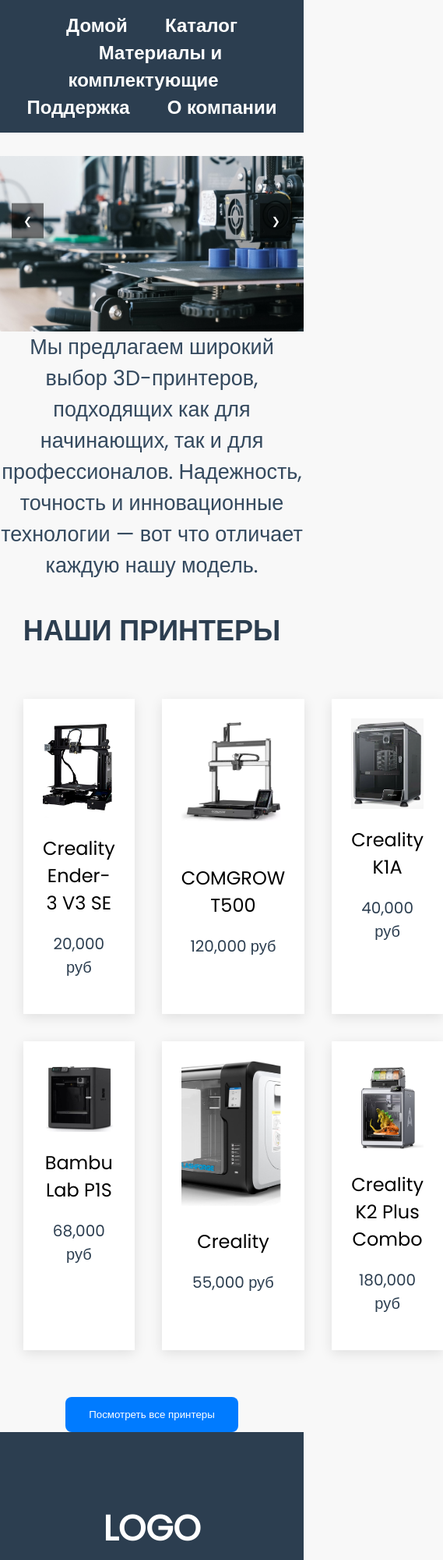
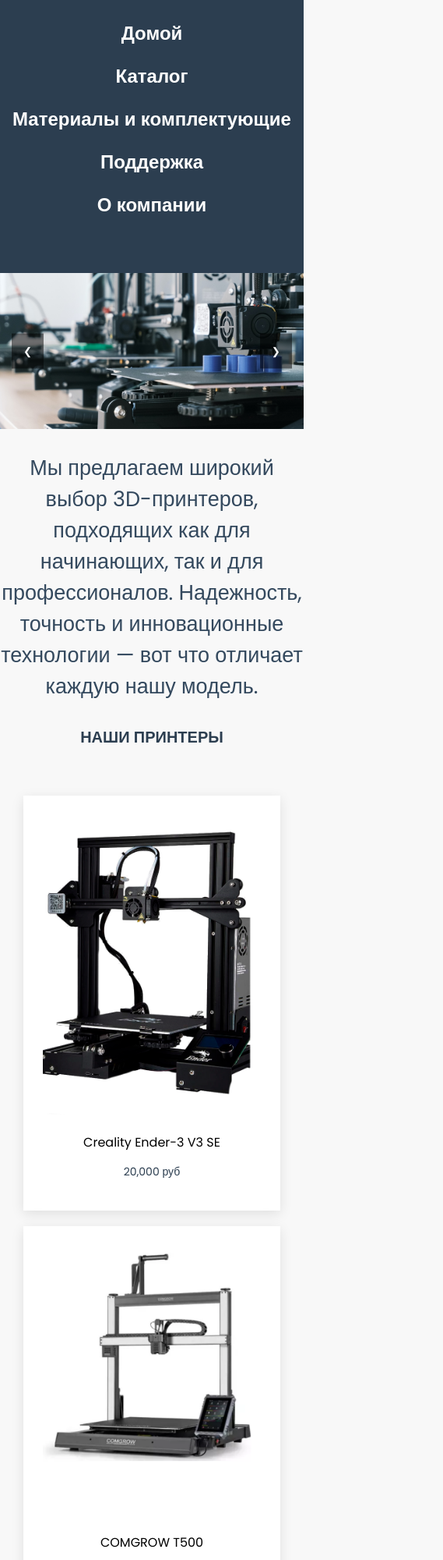
Before and after one commit to deslack25/3D, a plain HTML site: page home.html in a window 390 px wide. Shown: the top 2000 px of the page at 78% size, 569 px wide, since content can reach past the window. Drawn offline with Linux system fonts and the light colour scheme.

Commit message:
home.html

```diff
--- a/home.html
+++ b/home.html
@@ -208,6 +208,64 @@
     .subscribe button:hover {
       background-color: #2980b9;
     }
+     /* Адаптивность для мобильных устройств */
+    @media (max-width: 768px) {
+      .navbar {
+        display: flex;
+        flex-direction: column;
+        align-items: center;
+      }
+
+      .navbar a {
+        margin: 10px 0;
+      }
+
+      .products {
+        grid-template-columns: 1fr; /* Один товар в ряду */
+        gap: 20px;
+      }
+
+      .product-item {
+        width: 100%;
+        max-width: none;
+      }
+
+      .slider {
+        height: 200px;
+      }
+
+      .btn-see-all {
+        font-size: 16px;
+        padding: 10px 20px;
+      }
+
+      .footer-logo p {
+        font-size: 24px;
+      }
+
+      .footer-links p {
+        font-size: 14px;
+      }
+
+      .subscribe input, .subscribe button {
+        font-size: 14px;
+      }
+    }
+
+    /* Дополнительные стили для мобильных устройств */
+    @media (max-width: 480px) {
+      .text-56 {
+        font-size: 20px;
+      }
+
+      .product-name {
+        font-size: 16px;
+      }
+
+      .product-price {
+        font-size: 14px;
+      }
+    }
   </style>
 </head>
 <body>
```
